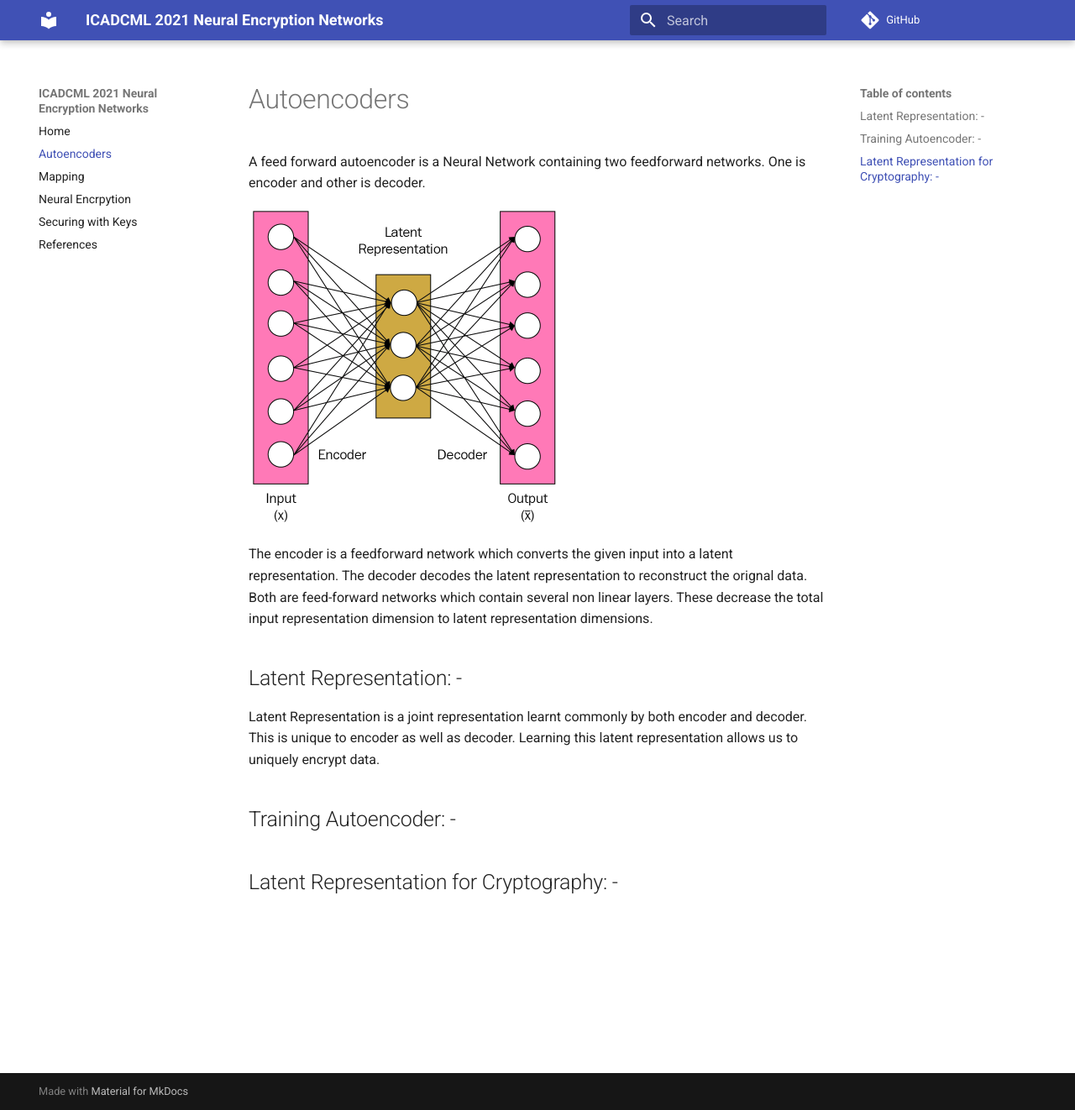
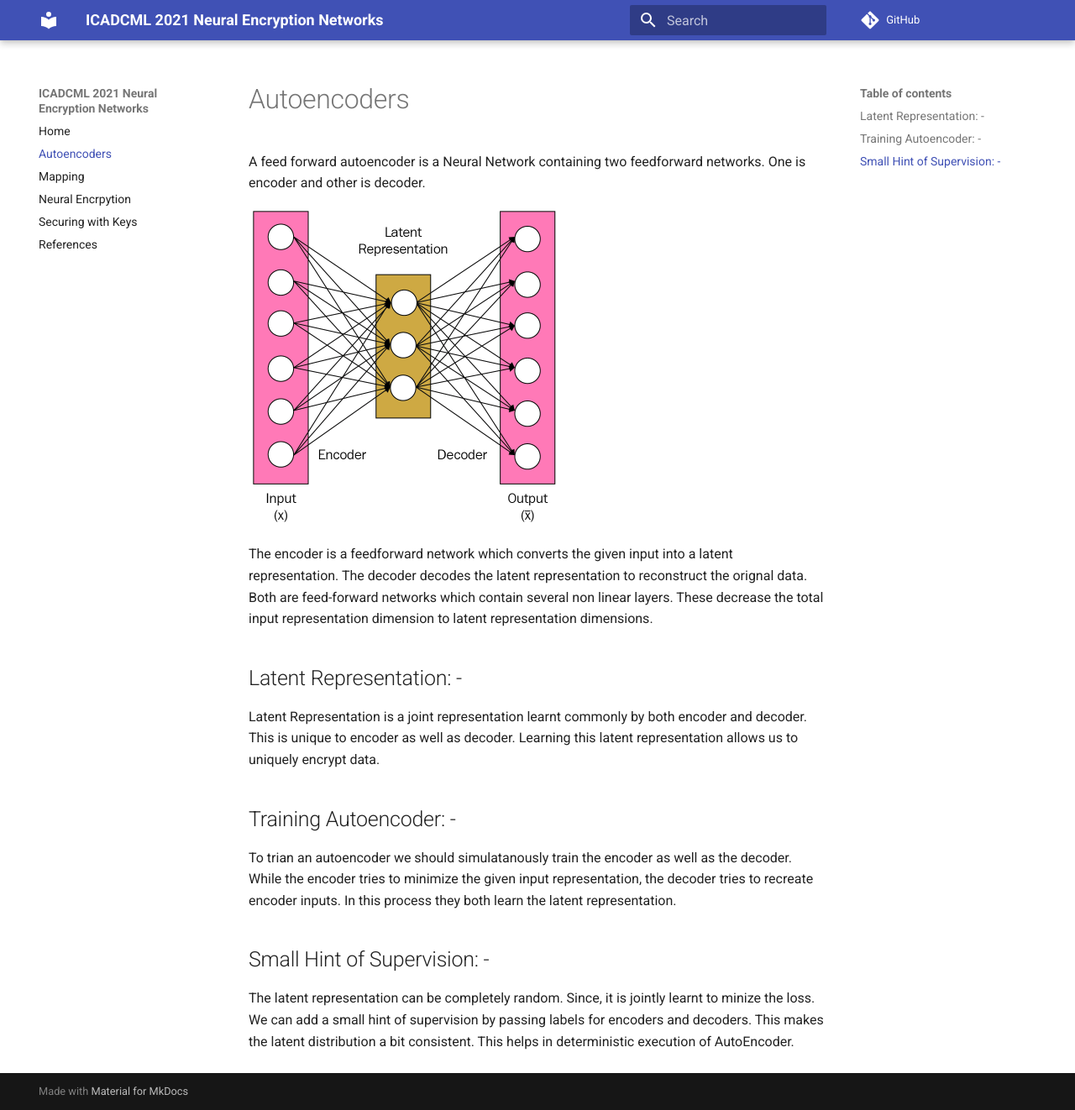
Before and after one commit to oke-aditya/neural_encryption_networks, an MkDocs documentation site: the page built from docs/templates/autoencoders.md, in a window 1280 px wide and 1322 px high. Shown: the whole window at 84% size. Built offline with MkDocs 1.6.1 and Material for MkDocs 9.7.7, drawn with Linux system fonts in a browser that asks for light colours; comment, search, counter and statistics services are not loaded.

Commit message:
completes autoencoders

```diff
--- a/docs/templates/autoencoders.md
+++ b/docs/templates/autoencoders.md
@@ -18,4 +18,12 @@ Learning this latent representation allows us to uniquely encrypt data.
 
 ## Training Autoencoder: -
 
-## Latent Representation for Cryptography: -
+To trian an autoencoder we should simulatanously train the encoder as well as the decoder.
+While the encoder tries to minimize the given input representation, the decoder tries to recreate encoder inputs.
+In this process they both learn the latent representation.
+
+## Small Hint of Supervision: -
+
+The latent representation can be completely random. Since, it is jointly learnt to minize the loss.
+We can add a small hint of supervision by passing labels for encoders and decoders.
+This makes the latent distribution a bit consistent. This helps in deterministic execution of AutoEncoder.
```
Also changed, not shown: docs/templates/references.md (+2 -2 lines).
